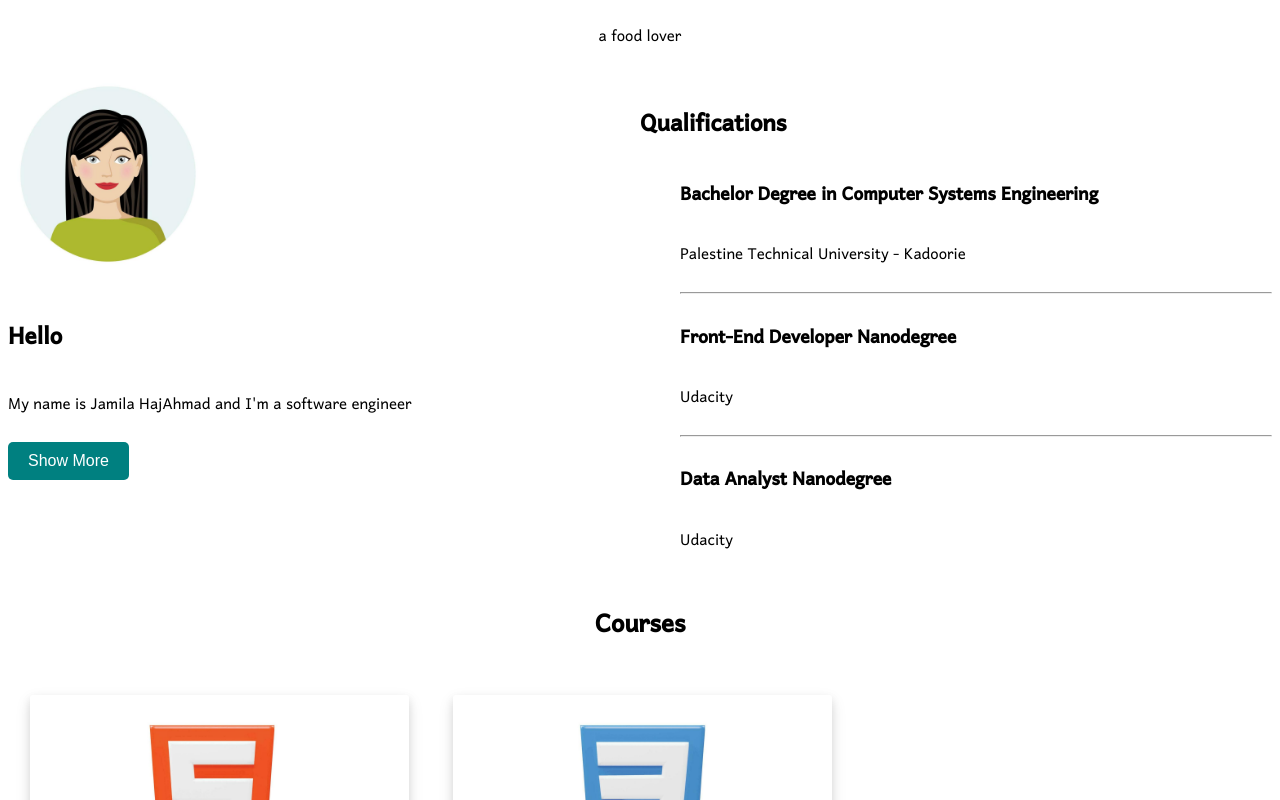
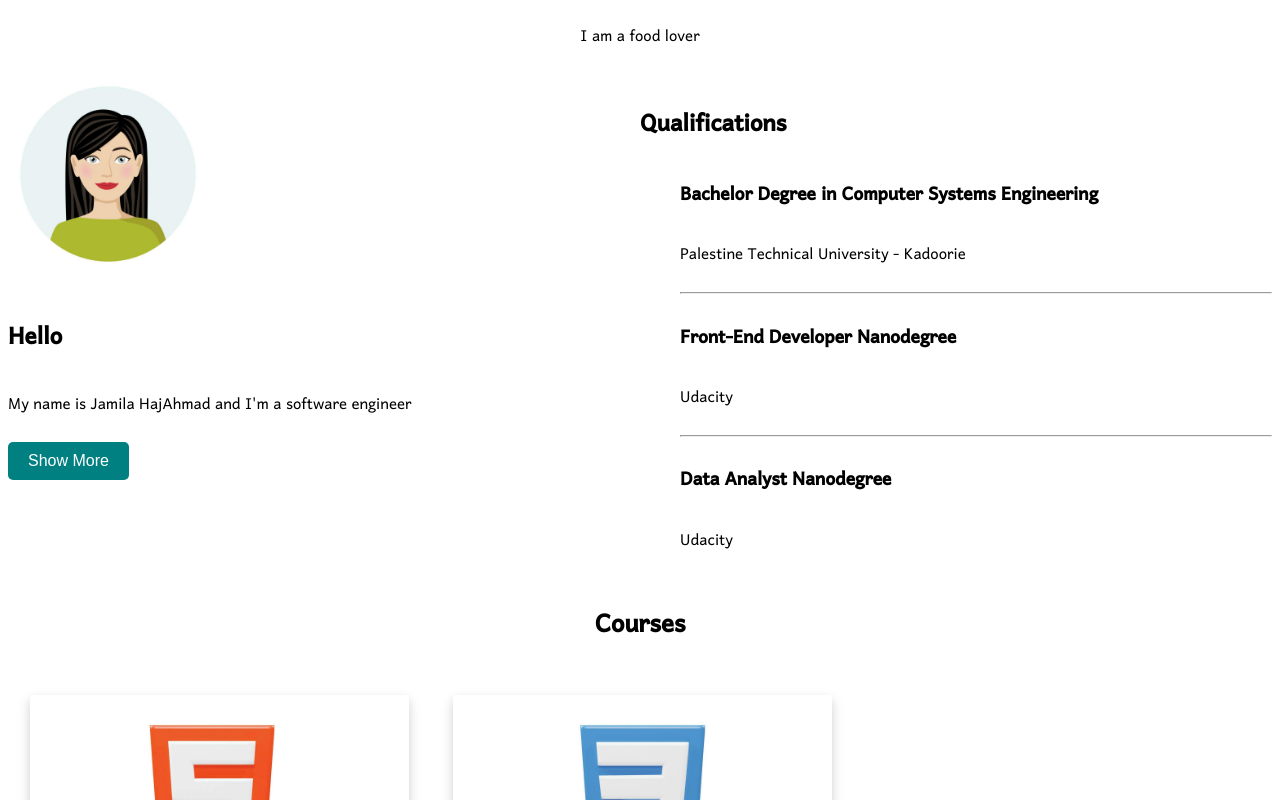
Before and after one commit to JamilaHajAhmad/React-Portfolio, a React (Vite) app: page / in a window 1280 px wide. Shown: the top 800 px of the page. Built offline with nearby package versions, Linux system fonts and the light colour scheme; a web font is replaced by a local one.

Commit message:
fix: update Title component to include dynamic prefix in title display

```diff
--- a/src/components/Title.jsx
+++ b/src/components/Title.jsx
@@ -10,7 +10,7 @@ function Title() {
     setInterval(() => {
         setTitleIndex(() => (titleIndex + 1) % TITLES.length);
     }, 4000);
-    return <p className='title'>{TITLES[titleIndex]}</p>
+    return <p className='title'>I am {TITLES[titleIndex]}</p>
 }
 
 export default Title;
```
